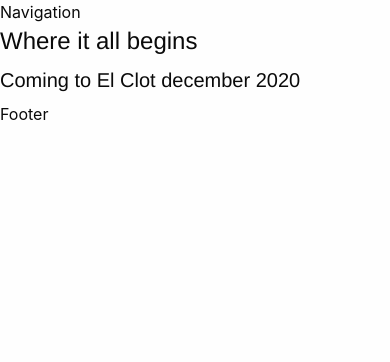
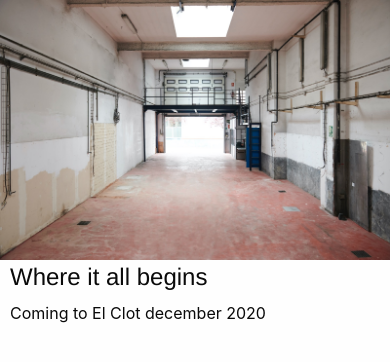
Before and after one commit to sofiapuch/BFactory-site, a React (Create React App) app: page / in a window 390 px wide. Shown: the top 362 px of the page. Built offline with nearby package versions, Linux system fonts and the light colour scheme.

Commit message:
Add new component responsiveImage, update app state, update, commented out footer and navigation as they're not needed at the moment

```diff
--- a/src/App.js
+++ b/src/App.js
@@ -1,13 +1,21 @@
 import React, { Component } from 'react';
 import Layout from './components/Layout/index';
 import LargeHero from './components/LargeHero/index';
+
+import backgroundImage from './assets/cbfactory_background.jpg';
 
 class App extends Component {
 
     state = {
         largeHero: {
             title: "Where it all begins",
-            subtitle: "Coming to El Clot december 2020"
+            subtitle: "Coming to El Clot december 2020",
+            image: {
+                smallUrl: backgroundImage,
+                largeUrl: backgroundImage,
+                fallbackImageUrl: backgroundImage,
+                altText: "Background Image"
+            }
         }
     }
 
--- a/src/components/LargeHero/index.js
+++ b/src/components/LargeHero/index.js
@@ -1,13 +1,24 @@
 import React from 'react';
+import ResponsiveImage from '../ResponsiveImage/index';
 
 const largeHero = (props) => {
 
-    const { title, subtitle } = props.heroContent;
+    const { title, subtitle, image } = props.heroContent;
 
     return (
         <div className="largeHero">
-            <h1 className="largeHero__title">{ title }</h1>
-            <h2 className="largeHero__subtitle">{ subtitle }</h2>
+            <div className="largeHero__background-image">
+                <ResponsiveImage image={ image }/>
+            </div>
+            <div className="grid-container">
+                <div className="largeHero__inner grid-x">
+                    <div className="cell medium-8">
+                        <h1 className="largeHero__title">{ title }</h1>
+                        <p className="largeHero__subtitle">{ subtitle }</p>
+                    </div>
+
+                </div>
+            </div>
         </div>
     )
 }
--- a/src/components/Layout/index.js
+++ b/src/components/Layout/index.js
@@ -1,18 +1,18 @@
 import React from 'react';
 import Aux from '../../hoc/Aux';
 
-import Navigation from '../Navigation/index';
-import Footer from '../Footer/index';
+// import Navigation from '../Navigation/index';
+// import Footer from '../Footer/index';
 
 const layout = ( props ) => {
 
     return (
         <Aux>
-            <Navigation />
+            {/* <Navigation /> */}
             <main className="layout">
                 {props.children}
             </main>
-            <Footer />
+            {/* <Footer /> */}
         </Aux>
     )
 }
--- /dev/null
+++ b/src/components/ResponsiveImage/index.js
@@ -0,0 +1,19 @@
+import React from 'react';
+
+const responsiveImage = (props) => {
+
+    const { smallUrl, largeUrl, fallbackImageUrl, altText } = props.image;
+
+    return (
+
+        <figure className="image">
+            <picture className="image__container">
+                <source media="(max-width: 767px)" className="js-small-image" srcSet={ smallUrl } />
+                <source media="(min-width: 1320px)" className="js-large-image" srcSet={ largeUrl } />
+                <img className="js-image-lazyload js-fallback-image" src={ fallbackImageUrl } alt={ altText } />
+            </picture>
+        </figure>
+    )
+}
+
+export default responsiveImage;
```
Also changed, not shown: src/assets/cbfactory_background.jpg (renamed from assets/cbfactory_background.jpg).
